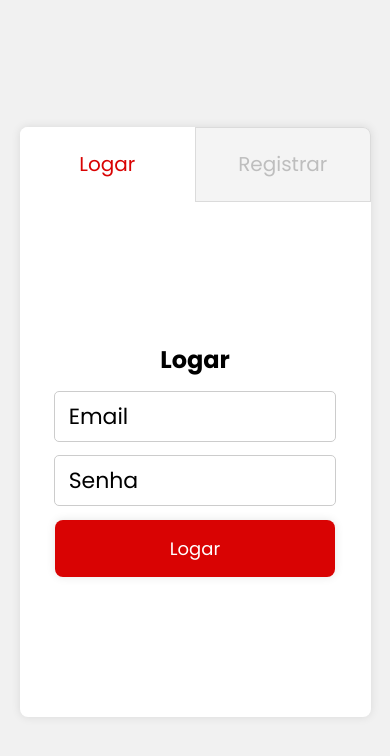
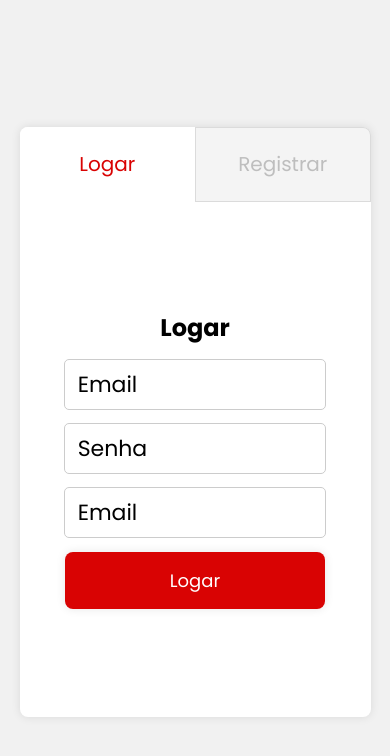
Before and after one commit to 3DUTEX/EliteMotors-Client, a React (Vite) app: page /login in a window 390 px wide. Shown: the top 756 px of the page. Built offline with nearby package versions, Linux system fonts and the light colour scheme.

Commit message:
responsividade login melhorada

```diff
--- a/src/pages/Login/components/LogIn/index.jsx
+++ b/src/pages/Login/components/LogIn/index.jsx
@@ -49,6 +49,7 @@ export default function LogIn() {
         <h2>Logar</h2>
         <CustomInput reference={emailRef} label="Email" />
         <CustomInput reference={passwordRef} label="Senha" />
+        <CustomInput reference={emailRef} label="Email" />
         <CustomButton>Logar</CustomButton>
       </form>
     </LogInContainer>
--- a/src/pages/Login/components/LogIn/styled.jsx
+++ b/src/pages/Login/components/LogIn/styled.jsx
@@ -7,11 +7,12 @@ export const LogInContainer = styled.div`
 
   width: 100%;
   height: calc(70vh - 75px);
-  overflow-y: auto;
 
   form {
-    ${mixinFlex('column', 'center', 'center', '15px 0')}
+    ${mixinFlex('column', 'inital', 'center', '15px 0')}
+    padding: 10px;
     width: 50%;
+    overflow-y: auto;
   }
 
   @media (max-width: 720px) {
--- a/src/pages/Login/components/Register/styled.jsx
+++ b/src/pages/Login/components/Register/styled.jsx
@@ -5,12 +5,14 @@ import { mixinFlex } from '../../../../styles/mixins';
 export const RegisterContainer = styled.div`
   ${mixinFlex('column', 'center', 'center')}
 
+  margin: auto 0;
   width: 100%;
   height: calc(70vh - 75px);
-  overflow-y: auto;
 
   form {
-    ${mixinFlex('column', 'center', 'center', '15px 0')}
+    ${mixinFlex('column', 'inital', 'center', '15px 0')}
+    padding: 10px;
+    overflow-y: auto;
     width: 50%;
   }
 
--- a/src/pages/Login/index.jsx
+++ b/src/pages/Login/index.jsx
@@ -1,3 +1,4 @@
+/* eslint-disable react/jsx-no-bind */
 import React, { useRef, useState } from 'react';
 import { useSelector } from 'react-redux';
 import { LoginSection } from './styled';
--- a/src/pages/Login/styled.jsx
+++ b/src/pages/Login/styled.jsx
@@ -60,6 +60,17 @@ export const LoginSection = styled.section`
     }
   }
 
+  /* Track */
+  ::-webkit-scrollbar-track {
+    background: #fff;
+  }
+
+  /* Handle */
+  ::-webkit-scrollbar-thumb {
+    background: ${PRIMARY_COLOR};
+    border-radius: 8px;
+  }
+
   @media (max-width: 1220px) {
     .main-container {
       width: 70%;
```
